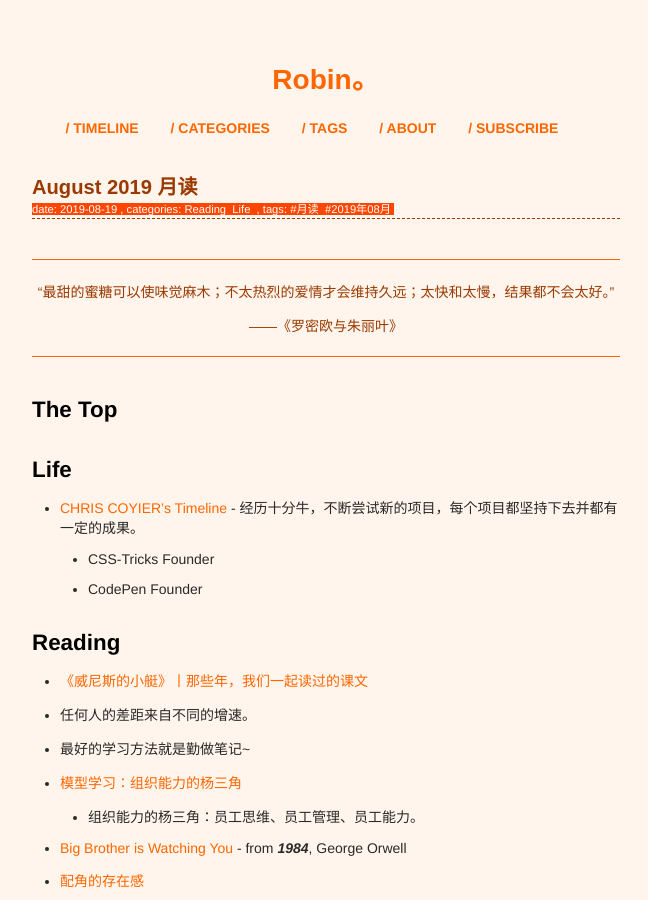
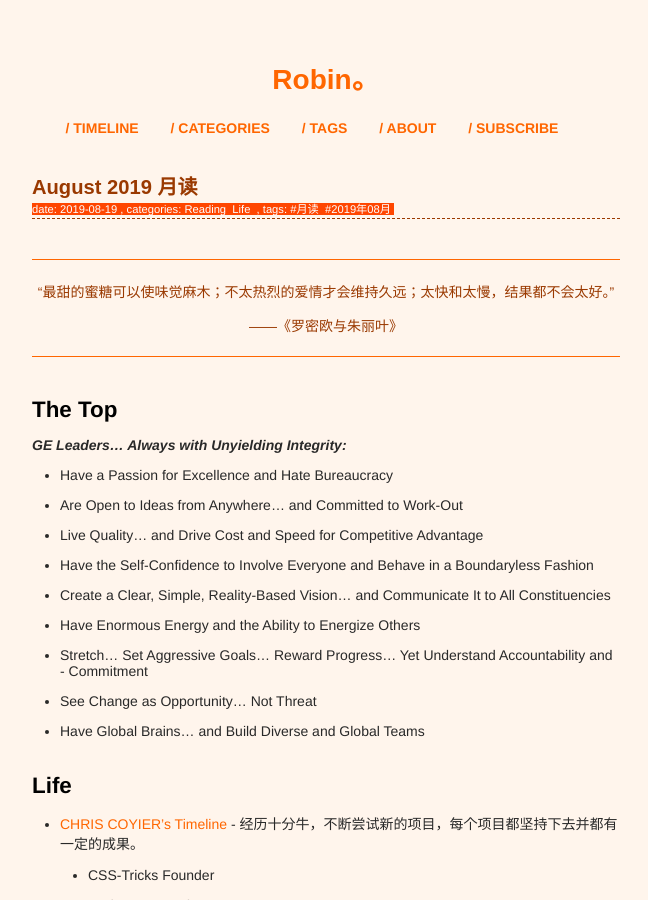
Before and after one commit to xianyuxmu/xianyuxmu.github.io, a Jekyll site: the page built from _posts/2019-08-19-monthly-reading.md, in a window 1280 px wide and 900 px high. Shown: the whole window, without its empty margins (314-962 px from the left). Built offline with Jekyll 4.4.1, drawn with Linux system fonts in a browser that asks for light colours; comment, search, counter and statistics services are not loaded.

Commit message:
Update 2019-08-19-monthly-reading.md

```diff
--- a/_posts/2019-08-19-monthly-reading.md
+++ b/_posts/2019-08-19-monthly-reading.md
@@ -17,6 +17,18 @@ tags:
 </blockquote>
 
 ## The Top
+
+***GE Leaders... Always with Unyielding Integrity:***
+
+- Have a Passion for Excellence and Hate Bureaucracy
+- Are Open to Ideas from Anywhere... and Committed to Work-Out
+- Live Quality... and Drive Cost and Speed for Competitive Advantage
+- Have the Self-Confidence to Involve Everyone and Behave in a Boundaryless Fashion
+- Create a Clear, Simple, Reality-Based Vision... and Communicate It to All Constituencies
+- Have Enormous Energy and the Ability to Energize Others
+- Stretch... Set Aggressive Goals... Reward Progress... Yet Understand Accountability and - Commitment
+- See Change as Opportunity... Not Threat
+- Have Global Brains... and Build Diverse and Global Teams
 
 ## Life
 
```
